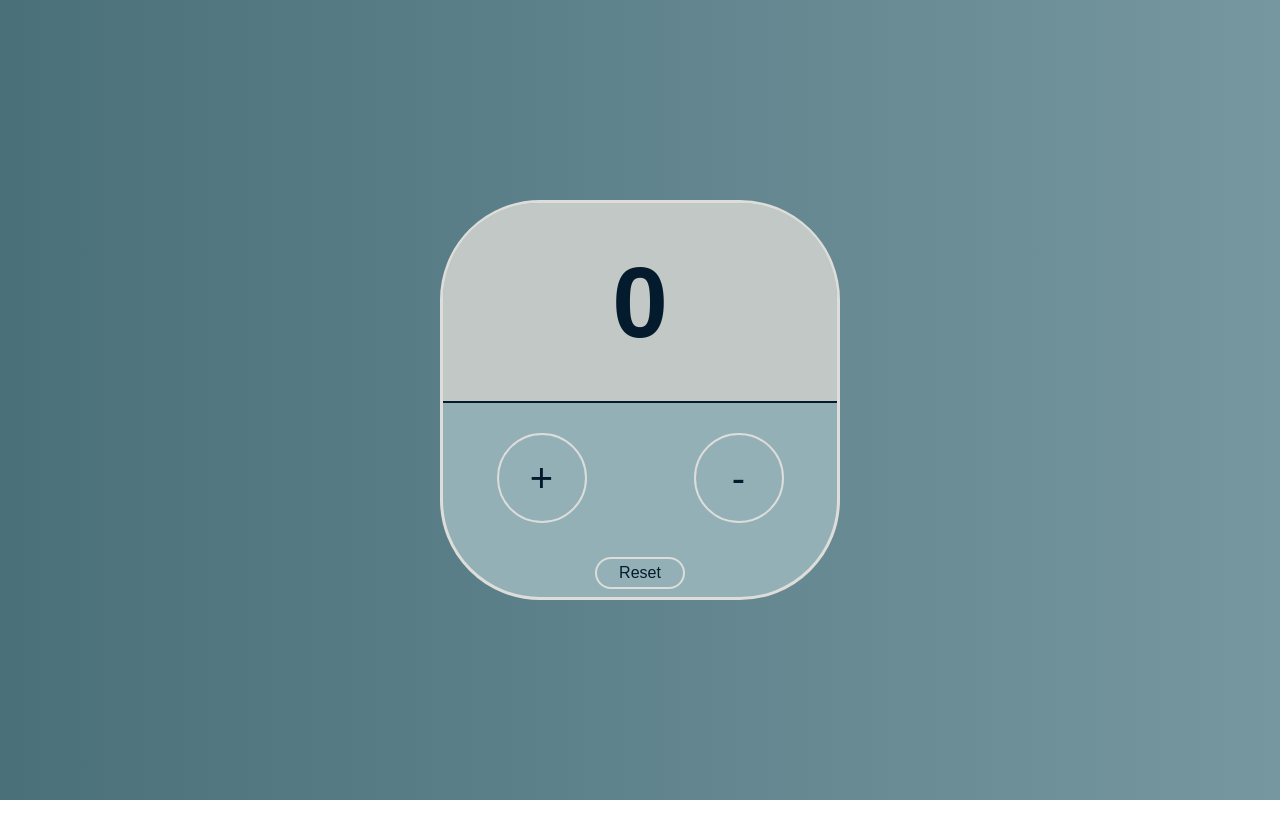
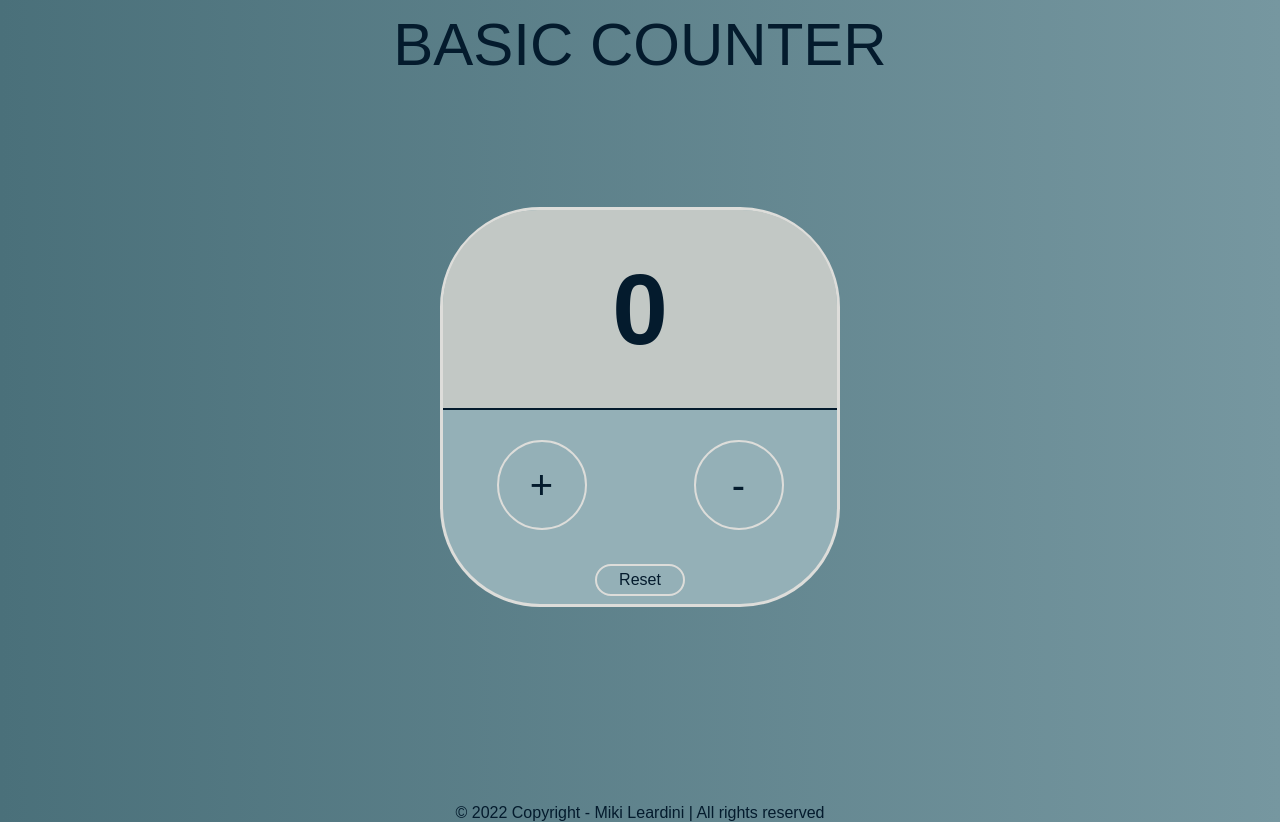
Before and after one commit to emptinxss/counter, a plain HTML site: page index.html in a window 1280 px wide. Before the commit the page ends 800 px from the top, so only its background shows below. Drawn offline with Linux system fonts and the light colour scheme.

Commit message:
Last commit
Added header & footer

```diff
--- a/assets/css/styles.css
+++ b/assets/css/styles.css
@@ -12,13 +12,17 @@ body {
     user-select: none;
 
 }
-
+header {
+    font-size: 60px;
+    text-align: center;
+    padding-top: 10px;
+}
 .counter {
     display: flex;
     justify-content: center;
     align-items: center;
     text-align: center;
-    min-height: 100vh;
+    min-height: 82vh;
 
 }
 
@@ -91,3 +95,14 @@ button {
             font-size: 18px;
             transition: 0.15s ease;
 }
+
+footer {
+    padding-top: 69px;
+    font-size: 16px;
+    text-align: center;
+}
+
+footer a {
+    color: #041b2d;
+    text-decoration: none;
+}
--- a/index.html
+++ b/index.html
@@ -8,8 +8,8 @@
     <link rel="stylesheet" href="./assets/css/styles.css">
 </head>
 <body>
+    <header>BASIC COUNTER</header>
         <div class="counter">
-
             <div class="container">
                 <div class="screen">
                     <h1 class="output">0</h1>
@@ -20,7 +20,7 @@
                 </div>
             </div>
         </div>
-
+        <footer>© 2022 Copyright - <a href="https://emptinxss.github.io/" target="_blank">Miki Leardini</a> | All rights reserved</footer>
         <script src="./assets/js/script.js"></script>
 </body>
 </html>
```
